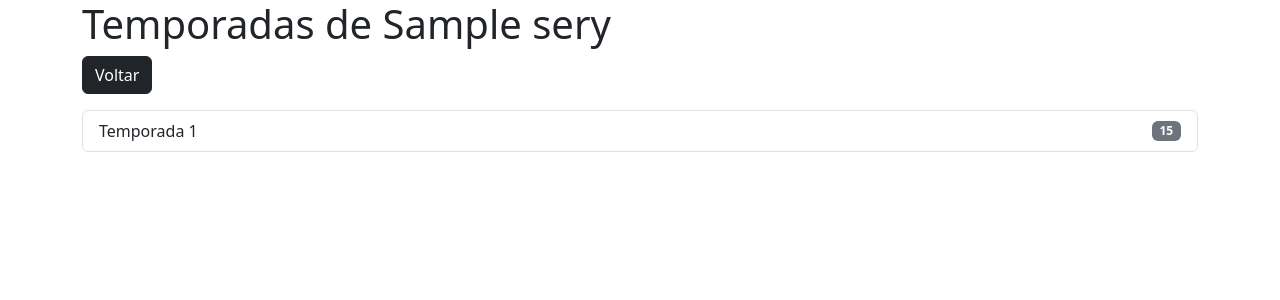
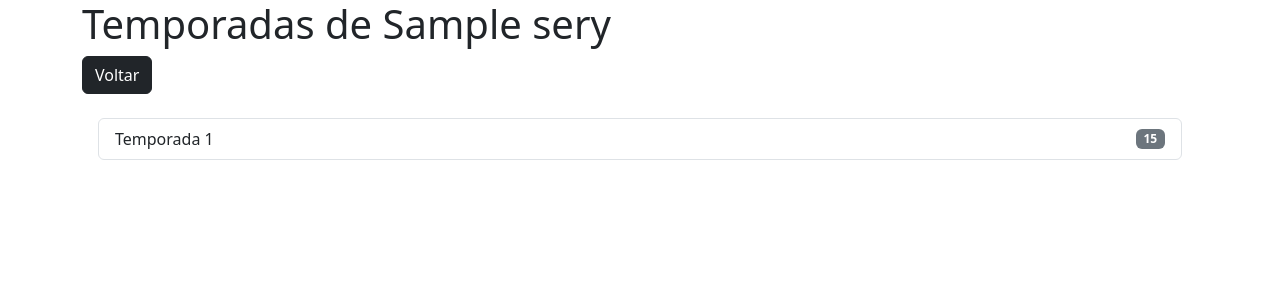
Before and after one commit to andradegui/controleSeries, a Symfony app: template templates/season/index.html.twig in a window 1280 px wide. Shown: the top 300 px of the page. Run offline with Twig, Linux system fonts and the light colour scheme; the template is opened without the code that fills it: most values are stand-ins (such as "Sample title", 1, 10 or a date in 2020); style sheets or scripts are compiled from the project's sources; some libraries are stand-ins or nearby versions.

Commit message:
Colocando espaços entre o botão e lista

```diff
--- a/templates/season/index.html.twig
+++ b/templates/season/index.html.twig
@@ -4,9 +4,9 @@
 
 {% block body %}
 
-    <a href="{{ path('app_series') }}" class="btn btn-dark mb-3">Voltar</a>
+    <a href="{{ path('app_series') }}" class="btn btn-dark mb-2">Voltar</a>
 
-    <ul class="list-group">
+    <ul class="list-group m-3">
 
     {% for season in seasons %}
 
```
